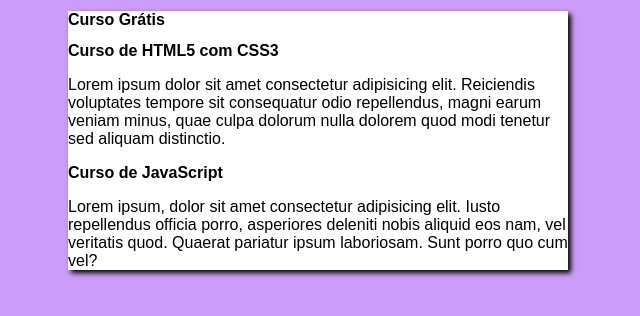
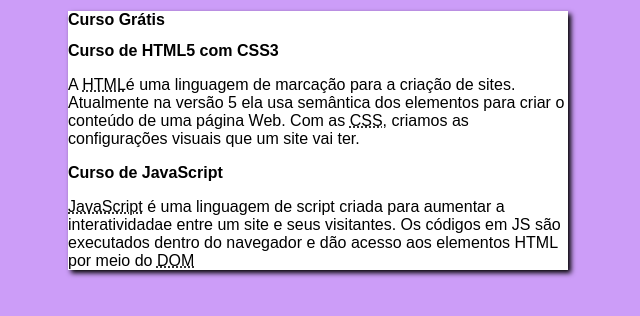
Before and after one commit to Rafael-Antunes-Brasil/projeto-site, a plain HTML site: page index.html in a window 1280 px wide. Shown: the whole page, without its empty margins (322-962 px from the left). Drawn offline with Linux system fonts and the light colour scheme.

Commit message:
atualização

```diff
--- a/index.html
+++ b/index.html
@@ -14,11 +14,12 @@
         </header>
         <article>
             <h2>Curso de HTML5 com CSS3</h2>
-            <p>Lorem ipsum dolor sit amet consectetur adipisicing elit. Reiciendis voluptates tempore sit consequatur odio repellendus, magni earum veniam minus, quae culpa dolorum nulla dolorem quod modi tenetur sed aliquam distinctio.</p>
+            <p>A <abbr title="HiperText Markup Language">HTML</abbr>é uma linguagem de marcação para a criação de sites. Atualmente
+            na versão 5 ela usa semântica dos elementos para criar o conteúdo de uma página Web. Com as <abbr title="Cascading Style Sheets">CSS</abbr>, criamos as configurações visuais que um site vai ter.</p>
         </article>
         <article>
             <h2>Curso de JavaScript</h2>
-            <p>Lorem ipsum, dolor sit amet consectetur adipisicing elit. Iusto repellendus officia porro, asperiores deleniti nobis aliquid eos nam, vel veritatis quod. Quaerat pariatur ipsum laboriosam. Sunt porro quo cum vel?</p>
+            <p><abbr title="JavaScript">JavaScript</abbr> é uma linguagem de script criada para aumentar a interatividadae entre um site e seus visitantes. Os códigos em JS são executados dentro do navegador e dão acesso aos elementos HTML por meio do <abbr title="Document Object Model">DOM</abbr></p>
         </article>
     </main>
 </body>
```
